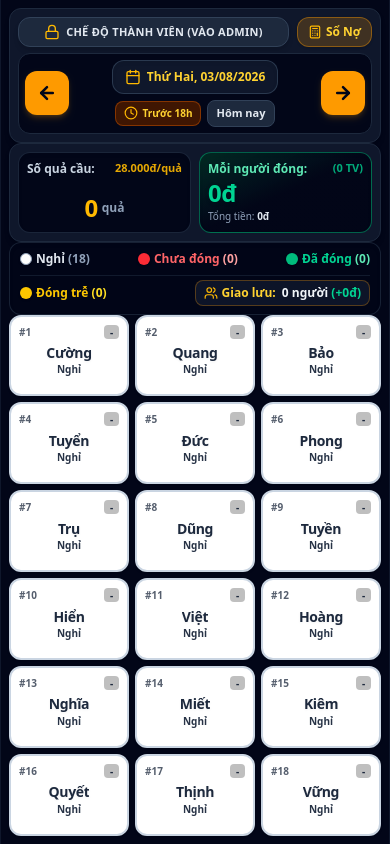
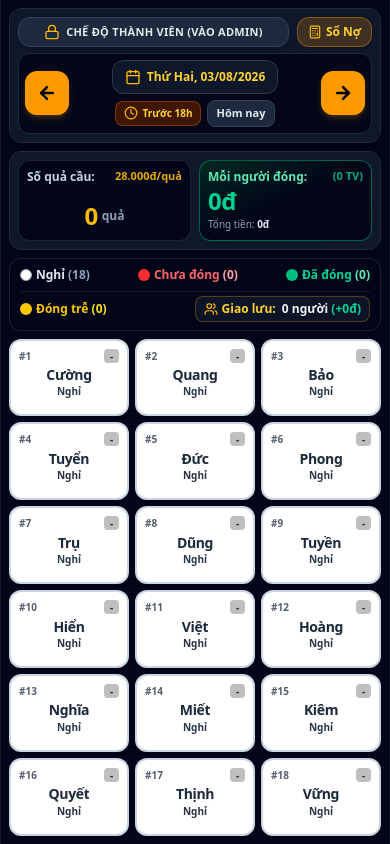
Before and after one commit to Xuanquang1987/qu-n-l-ph-c-u-l-ng, a React (Vite) app: page / in a window 390 px wide. Built offline with nearby package versions, Linux system fonts and the light colour scheme; no server answers; the database is empty.

Commit message:
style: improve layout responsiveness
Switch main container from fixed height to min-height with vertical scrolling to ensure proper content display on smaller screens.

```diff
--- a/src/App.tsx
+++ b/src/App.tsx
@@ -258,7 +258,7 @@ export default function App() {
   const participantsCount = paidCount + unpaidCount + lateCount;
 
   return (
-    <div className="w-full h-[100dvh] max-h-[100dvh] bg-slate-950 text-slate-100 flex flex-col justify-between p-2 overflow-hidden select-none font-sans max-w-md mx-auto shadow-2xl border-x border-slate-900">
+    <div className="w-full min-h-[100dvh] bg-slate-950 text-slate-100 flex flex-col justify-start gap-2 p-2 select-none font-sans max-w-md mx-auto shadow-2xl border-x border-slate-900 overflow-y-auto">
       {/* 1. Header with Date Navigator & Admin Mode Switch */}
       <Header
         currentDateStr={currentDateStr}
```
